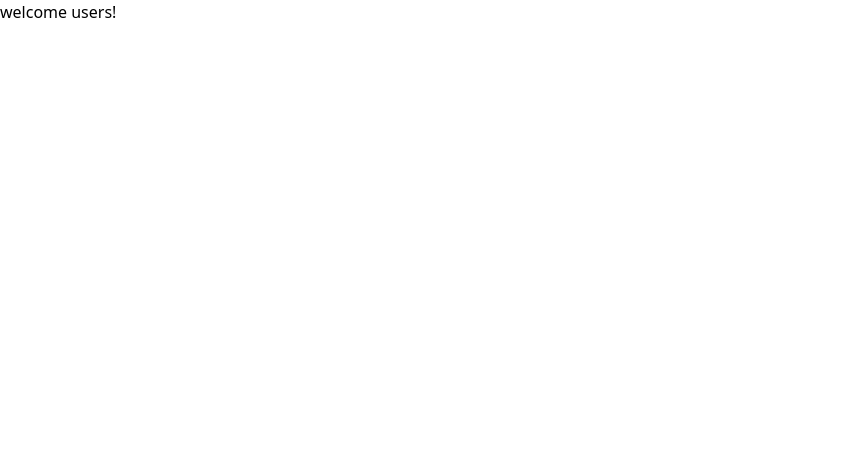
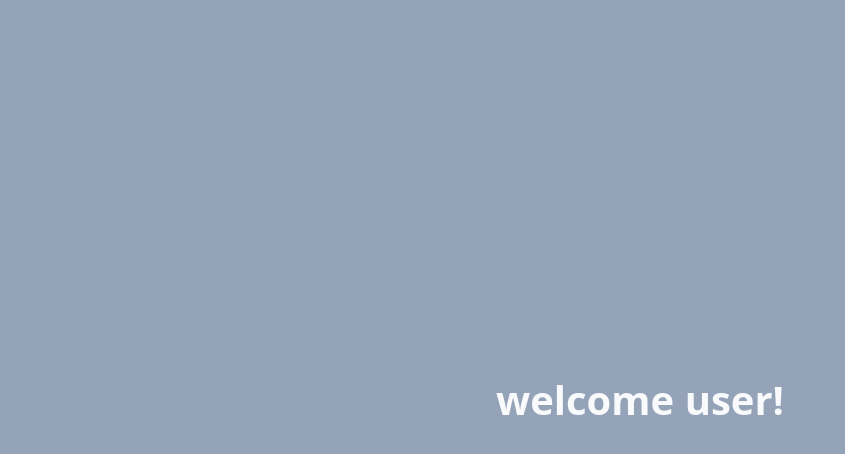
Before and after one commit to OHYOSUP/jest-signup-form, a React (Create React App) app: page /welcome in a window 1280 px wide. Shown: the top 454 px of the page, without its empty margins (0-845 px from the left). Built offline with nearby package versions, Linux system fonts and the light colour scheme.

Commit message:
readme, welcom page 스타일링

```diff
--- a/src/Signup.js
+++ b/src/Signup.js
@@ -22,8 +22,6 @@ function Signup() {
   const onSubmit = (data) => {
     if (data.password !== data.passwordCheck) {
       setPasswordValidate("비밀번호를 확인하세요");
-    } else if (!errors) {
-      alert("뭔가 틀렸습니다");
     }
     setPasswordValidate("");
     alert("회원가입에 성공했습니다");
@@ -48,8 +46,9 @@ function Signup() {
                   message: "이메일 형식을 지켜주세요",
                 },
                 validate: {
-                  noneSpace: value => !value.match(/\s/g) || '이메일에 공백이 있어서는 안됩니다',
-                }
+                  noneSpace: (value) =>
+                    !value.match(/\s/g) || "이메일에 공백이 있어서는 안됩니다",
+                },
               })}
               type="text"
               placeholder="이메일을 입력하세요"
--- a/src/Welcome.js
+++ b/src/Welcome.js
@@ -1,7 +1,11 @@
 import React from "react";
 
 function Welcome() {
-  return <div>welcome users!</div>;
+  return (
+    <div className="w-[100vw] h-[100vh] bg-slate-400 flex justify-center items-center">
+      <h1 className="text-[40px] font-bold text-slate-50">welcome user!</h1>
+    </div>
+  );
 }
 
 export default Welcome;
```
Also changed, not shown: 1 other file (tests, documents, lock files or other folders).
